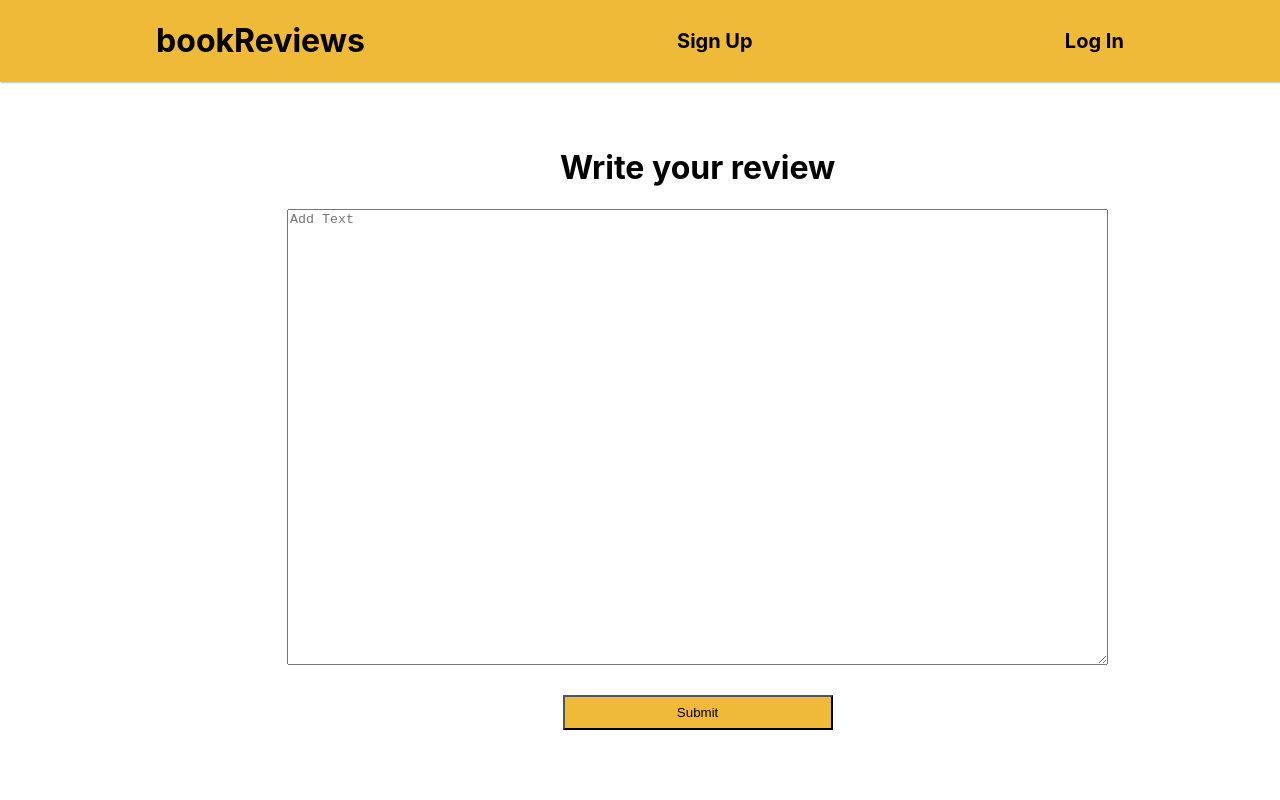
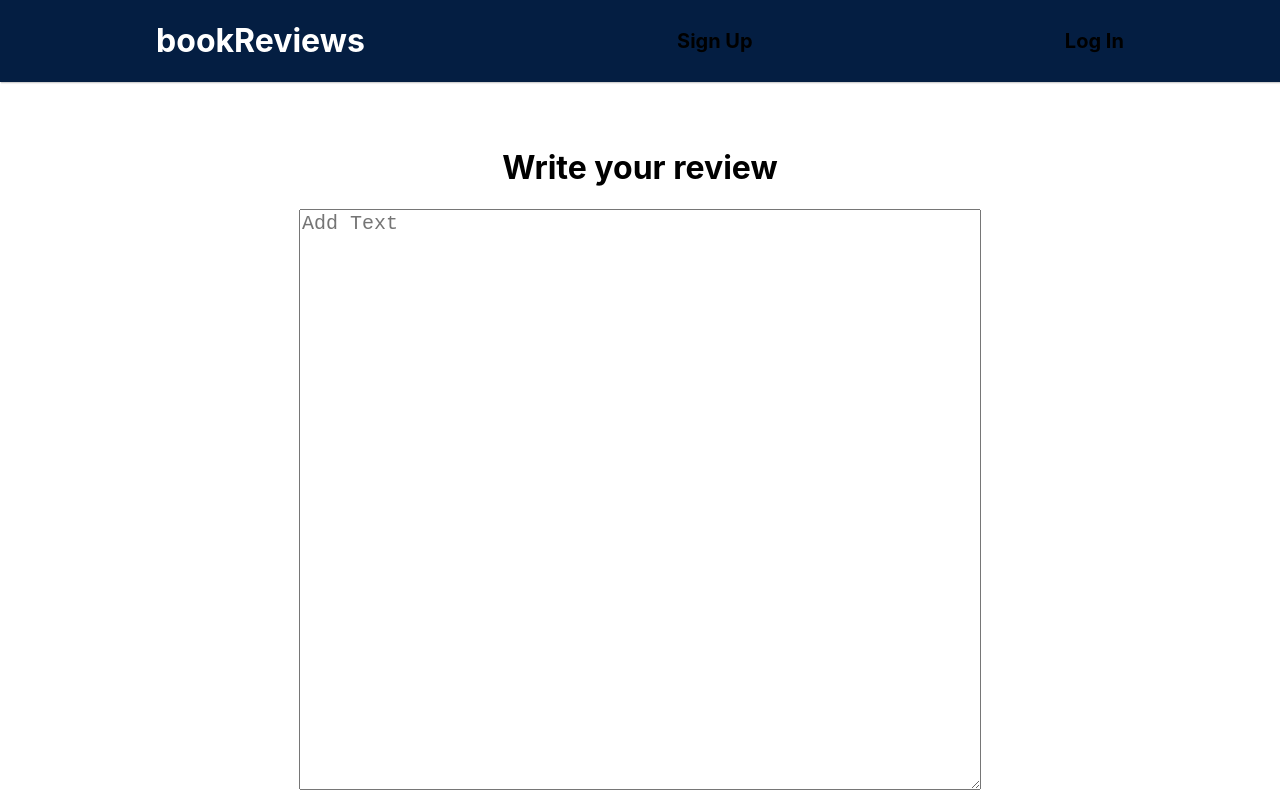
Before and after one commit to kangja/bookReviews, a React (Create React App) app in the folder client/: page /books/1/create in a window 1280 px wide. Built offline with nearby package versions, Linux system fonts and the light colour scheme; no server answers.

Commit message:
editing colors

```diff
--- a/client/src/App.css
+++ b/client/src/App.css
@@ -12,7 +12,7 @@ main {
   height: 100vh;
   width: 100vw;
   margin-top: 30px;
-  margin-left: 4.5%;
+  /* margin-left: 4.5%; */
 }
 
 /* Header.jsx */
@@ -21,12 +21,14 @@ main {
   justify-content: space-around;
   align-items: center;
   box-shadow: 1px 1px 1px 0.3px #cecece;
-  background-color:rgb(238, 186, 55)
-  /* position: fixed; */
+  /* background-color:rgb(238, 186, 55) */
+  /* background-color: rgb(32,104,164) */
+  background-color: #041E42;
 }
 
 .header-title {
-  color: black;
+  /* color: black; */
+  color: #FFFFFF;
   font-weight: 700;
 }
 
@@ -44,6 +46,7 @@ main {
 
 .header-welcome {
   font-size: 20px;
+  color: #FFFFFF;
 }
 
 .header-logout {
@@ -52,9 +55,11 @@ main {
 
 /* ShowBooks.jsx */
 .bookList {
+  display: flex;
+  flex-wrap: wrap;
   align-items: center;
   width: 90vw;
-  display: flex;
+  margin-left: 4.5%;
   flex-wrap: wrap;
   justify-content: space-evenly;
 }
@@ -211,16 +216,14 @@ font-size: 18px;
 /* ShowReviews.jsx */
 .reviews-container {
   display: flex;
-  /* margin-left: 3%; */
-  /* align-items: center; */
-  /* justify-content: space-between; */
+  margin-left: auto;
+  margin-right: auto;
 }
 
 .reviews-container2 {
   display: flex;
   flex-direction: column;
   justify-content: space-between;
-  /* margin-right: 530px; */
   margin-left: 650px;
   margin-top: 50px;
 }
@@ -228,10 +231,15 @@ font-size: 18px;
 .edit-delete {
   display: flex;
   align-items: center;
-  /* flex-direction: column; */
+  font-size: 18px;
+  border-bottom: solid 1px;
+  height: 55px;
+  margin-left: 8px;
 }
 
 .review-button {
+  font-size: 20px;
+  font-weight: 540;
   margin-left: 179px;
   margin-top: 77px;
   width: 270px;
@@ -240,11 +248,35 @@ font-size: 18px;
   background-color: rgb(238, 186, 55);
 }
 
+.showreviews-content {
+  font-size: 23px;
+  margin-right: 20px;
+}
+
+.showreviews-edit {
+  font-size: 20px;
+}
+
+.showreviews-delete {
+  font-size: 20px;
+}
+
+
 /* UpdateReview.jsx */
 .updatereview-form {
   display: flex;
   flex-direction: column;
   align-items: center;
+}
+
+.updatereview-submit {
+  margin-top: 40px;
+  width: 270px;
+  height: 35px;
+  box-sizing: border-box;
+  margin-top: 30px;
+  background-color: rgb(238, 186, 55);
+  font-size: 20px;
 }
 
 /* CreateReview.jsx */
@@ -258,8 +290,13 @@ font-size: 18px;
 .createreview-submit {
   margin-top: 40px;
   width: 270px;
-    height: 35px;
-    box-sizing: border-box;
-    margin-top: 30px;
-    background-color: rgb(238, 186, 55);
+  height: 35px;
+  box-sizing: border-box;
+  margin-top: 30px;
+  background-color: rgb(238, 186, 55);
+  font-size: 20px;
 }
+
+textarea {
+  font-size: 20px;
+}
--- a/client/src/components/BookDetails.jsx
+++ b/client/src/components/BookDetails.jsx
@@ -33,7 +33,7 @@ export default class BookDetails extends Component {
             </div>
           </div>
         )}
-        {/* <hr></hr> */}
+        <hr></hr>
       </>
     )
   }
--- a/client/src/components/CreateReview.jsx
+++ b/client/src/components/CreateReview.jsx
@@ -31,8 +31,8 @@ export default class CreateReview extends Component {
           placeholder="Add Text"
           value={this.state.content}
           onChange={this.handleChange}
-          cols={100}
-          rows={30}
+          cols={55}
+          rows={25}
         />
 
         <button className="createreview-submit">Submit</button>
--- a/client/src/components/ShowReviews.jsx
+++ b/client/src/components/ShowReviews.jsx
@@ -26,20 +26,20 @@ export default class ShowReviews extends Component {
         <h2>Reviews</h2>
         {reviews.map(review => (
           <div className="edit-delete">
-            <p>{review.content}</p>
+            <p className="showreviews-content">{review.content}</p>
 
             {currentUser && currentUser.id === review.user_id ?
               <div>
-                <Link to={`/books/${id}/reviews/${review.id}`}><button>Edit</button></Link>
-                <button onClick={() => this.props.handleReviewDelete( this.props.id, review.id )}>Delete</button>
+                <Link to={`/books/${id}/reviews/${review.id}`}><button className="showreviews-edit">Edit</button></Link>
+                <button
+                  className="showreviews-delete"
+                  onClick={() => this.props.handleReviewDelete(this.props.id, review.id)}>Delete</button>
+
               </div>
 
               :
               <></>
-
             }
-
-
           </div>
 
         ))
--- a/client/src/components/UpdateReview.jsx
+++ b/client/src/components/UpdateReview.jsx
@@ -41,10 +41,10 @@ export default class UpdateReview extends Component {
             name="content"
             value={this.state.content}
             onChange={this.handleChange}
-            cols={100}
-            rows={30}
+            cols={55}
+            rows={25}
           />
-          <button>Submit</button>
+          <button className="updatereview-submit">Submit</button>
         </form>
     )
   }
```
